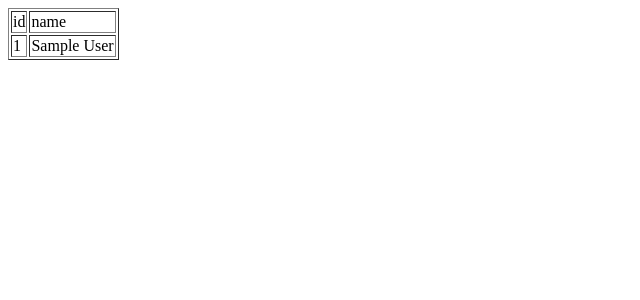
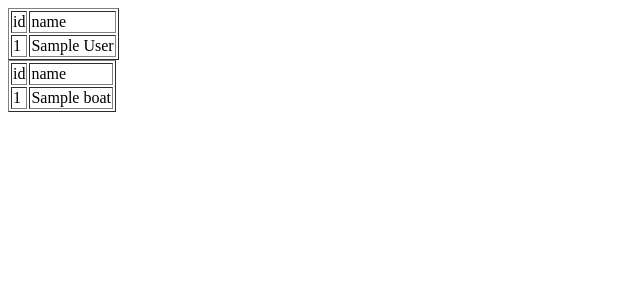
Before and after one commit to AloneSweety/Day2Project, a PHP site: page /public/tables.php in a window 1280 px wide. Shown: the top 300 px of the page, without its empty margins (0-640 px from the left). Run offline with PHP 8.4, Linux system fonts and the light colour scheme; tables that the repository leaves empty or names only in its code hold one stand-in row (values such as "Sample post").

Commit message:
edit tables file

```diff
--- a/public/tables.php
+++ b/public/tables.php
@@ -42,5 +42,5 @@ function PrintTable($tableName,$connect){
 	}
 }
 PrintTable("student",$connect);
-//PrintTable("boat",$connect);
+PrintTable("boat",$connect);
 ?>
```
